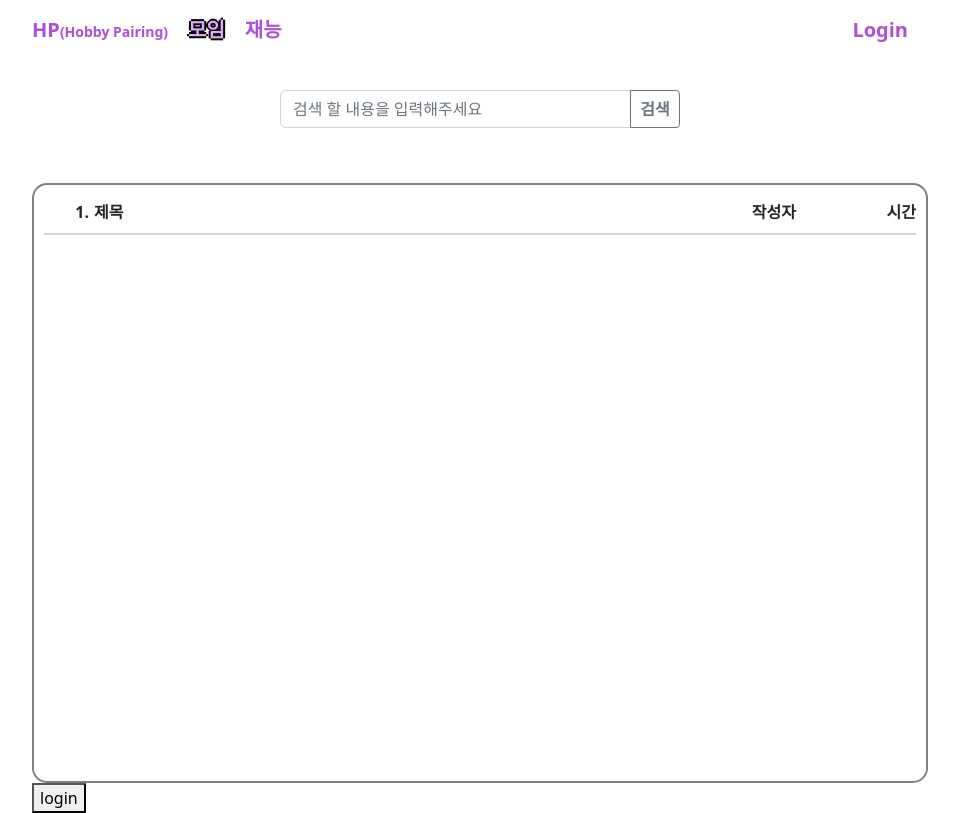
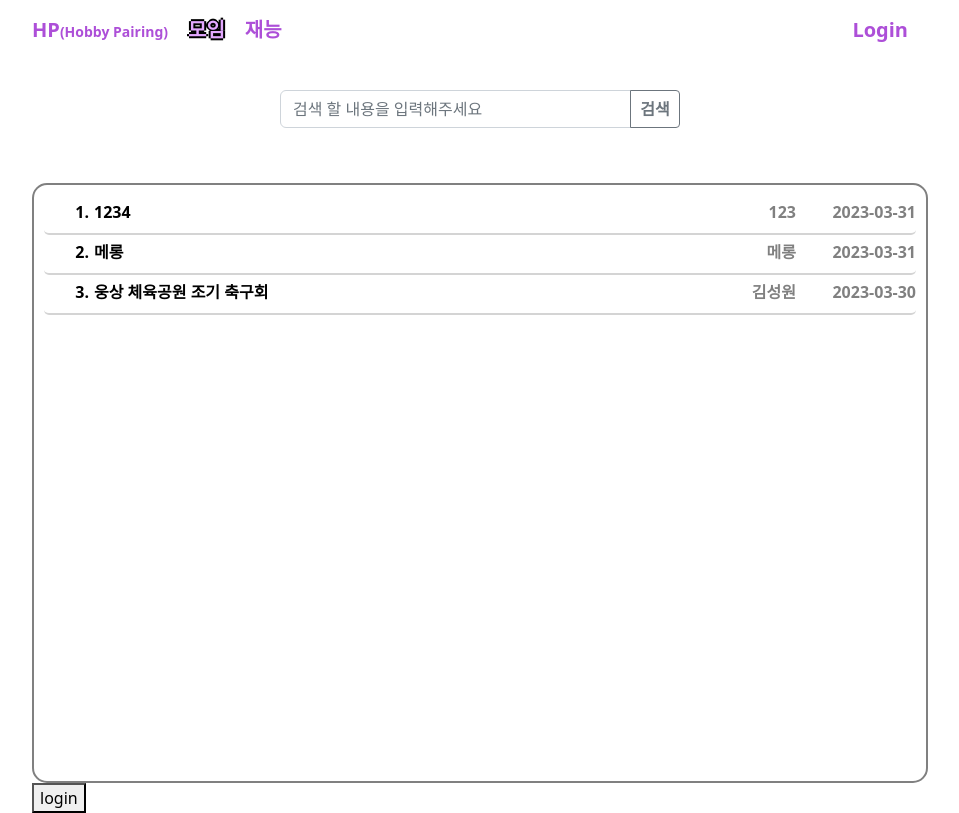
Before and after one commit to alaliyo/hobby-pairing, a React (Create React App) app: page /gatherings in a window 1280 px wide. Shown: the whole page, without its empty margins (160-1119 px from the left). Built offline with nearby package versions, Linux system fonts and the light colour scheme.

Commit message:
faet : 모임 작성 UI/UX 완료

```diff
--- a/src/components/Gatherings/GatheringsTable.jsx
+++ b/src/components/Gatherings/GatheringsTable.jsx
@@ -1,14 +1,23 @@
+import { useState } from 'react';
 import styled from "styled-components";
+import { Link } from "react-router-dom";
+import { GatheringsList } from '../../DB';
 
 function GatheringsTable() {
+    const [reverseList] = useState([...GatheringsList].reverse());
+
     return(
         <TableBox>
-            <TablePost>
-                <div>1.</div>
-                <div>제목</div>
-                <div>작성자</div>
-                <div>시간</div>
-            </TablePost>
+            {reverseList.map((obj, i) =>
+                <Link to={`detail/${obj.id}`} key={obj.id} >
+                    <TablePost>
+                        <div>{i+1}.</div>
+                        <div>{obj.tltie}</div>
+                        <div>{obj.nickname}</div>
+                        <div>{obj.createdAt}</div>
+                    </TablePost>
+                </Link>
+            )}
         </TableBox>
     );
 }
@@ -21,15 +30,24 @@ const TableBox = styled.div`
     border-radius: 15px;
     padding: 10px;
     height: 600px;
+    a {
+        text-decoration: none;
+    }
 `;
 
 const TablePost = styled.div`
+    color: black;
     display: grid;
     grid-template-columns: 50px auto 120px 120px;
     font-weight: 900;
-    height: 35px;
-    margin-top: 5px;
+    height: 40px;
+    padding-top: 5px;
+    border-radius: 5px;
     border-bottom: 2px solid #d4d4d4;
+    &:hover {
+        background-color: #f0f0f0;
+        transition: .3s;
+    }
     div {
         text-align: right;
         &:nth-child(1) {
@@ -38,5 +56,11 @@ const TablePost = styled.div`
         &:nth-child(2) {
             text-align: left;
         }
+        &:nth-child(3) {
+            color: gray;
+        }
+        &:nth-child(4) {
+            color: gray;
+        }
     }
 `;
--- a/src/components/Talents/Cards.jsx
+++ b/src/components/Talents/Cards.jsx
@@ -10,7 +10,7 @@ function Cards() {
     return (
         <CardsBox>
             {reverseList.map(obj => (<>
-            <Link to={`detail/${obj.id}`} key={`${obj.id}`} >
+            <Link to={`detail/${obj.id}`} key={obj.id} >
                 <Card style={{ width: '18rem' }}>
                     <Card.Img variant="top" src={obj.image} />
                     <Card.Body>
--- a/src/pages/GatheringWriting.jsx
+++ b/src/pages/GatheringWriting.jsx
@@ -1,8 +1,16 @@
-import { useEffect } from "react";
+import { useEffect, useState } from "react";
 import { useNavigate, useOutletContext } from "react-router-dom";
 import styled from "styled-components";
+import { Button, Form, InputGroup } from 'react-bootstrap';
 
 function GatheringWriting() {
+    const [postTitle, setPostTitle] = useState('');
+    const [postContent, setPostContent] = useState('');
+    const [postImg, setPostImg] = useState('');
+    const [postFirstDate, setPostFirstDate] = useState('');
+    const [postLastDate, setPostLastDate] = useState('');
+    const [postMemberNum, setPostMemberNum] = useState('');
+
     const { loggedIn } = useOutletContext();
     const navigate = useNavigate();
 
@@ -13,9 +21,55 @@ function GatheringWriting() {
         }
     },[loggedIn, navigate])
 
+    const dateChange = (e) => {
+        const {
+            target: { name, value },
+        } = e;
+
+        if (name === "title") {
+            setPostTitle(value);
+        } else if (name === 'content') {
+            setPostContent(value);
+        } else if (name === "img") {
+            setPostImg(value);
+        } else if (name === "first-date") {
+            setPostFirstDate(value);
+        } else if (name === "last-date") {
+            setPostLastDate(value);
+        } else if (name === "member-mum") {
+            setPostMemberNum(value);
+        }
+    };
+
+    console.log(postTitle, postContent, postImg, postFirstDate, postLastDate, postMemberNum)
+
     return(
         <WritingBox>
             <h3>모임 작성하기</h3>
+            <hr />
+            <WritingForm>
+                <span>제목</span>
+                <Form.Control name="title" type="text" placeholder="제목을 입력해 주세요." value={postTitle} onChange={dateChange} maxlength='20' />
+                <br />
+                <span>내용</span>
+                <br />
+                <Form.Control as="textarea" name="content" value={postContent} onChange={dateChange} />
+                <br />
+                <span>이미지</span>
+                <br />
+                <Form.Control type="file" name="img" value={postImg} onChange={dateChange} />
+                <br />
+                <span>모임 시간</span>
+                <InputGroup className="mb-3">
+                    <InputGroup.Text>기간 입력</InputGroup.Text>
+                    <Form.Control name="first-date" type="datetime-local" value={postFirstDate} onChange={dateChange} />
+                    <Form.Control name="last-date" type="datetime-local" value={postLastDate} onChange={dateChange} />
+                </InputGroup>
+                <span>모임 수</span>
+                <Form.Control name="member-mum" type="number" min="1" max="100" maxlength="3" placeholder="1~100" value={postMemberNum} onChange={dateChange} />
+                <br />
+                <Button variant="outline-secondary" type="submit" >완료</Button>
+            </WritingForm>
         </WritingBox>
     );
 }
@@ -24,7 +78,7 @@ export default GatheringWriting;
 
 const WritingBox = styled.div`
     width: 80%;
-    height: 70vw;
+    height: 73vw;
     margin: 10px auto;
     padding: 20px;
     border-radius: 20px;
@@ -32,4 +86,29 @@ const WritingBox = styled.div`
     h3 {
         font-weight: 900;
     }
+    span {
+        font-size: 20px;
+        font-weight: 900;
+    }
+    form div span {
+        font-size: 15px;
+        font-weight: 500;
+    }
+
+    textarea {
+        resize: none;
+        padding-top: none;
+        height: 140px;
+    }
 `;
+
+const WritingForm = styled.form`
+    input {
+        :nth-child(14) {
+            width: 200px;
+        }
+    }
+    button {
+        float: right;
+    }
+`;
--- a/src/pages/LogIn.jsx
+++ b/src/pages/LogIn.jsx
@@ -31,7 +31,6 @@ function LogIn() {
     };
 
     const onSubmit = () => {
-        console.log(email, nickname, password);
         setErrors('massge');
         loggedIn && navigate('/')
     };
```
